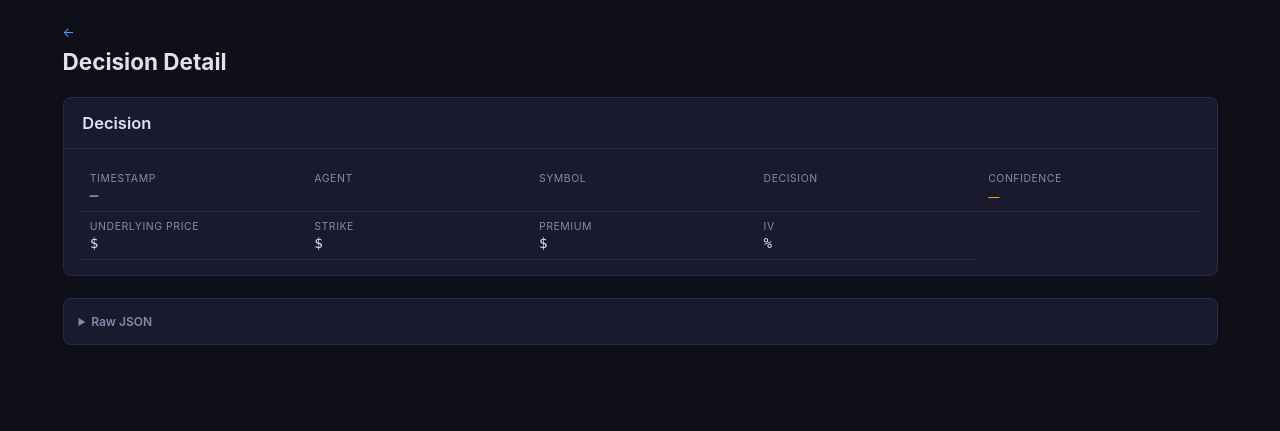
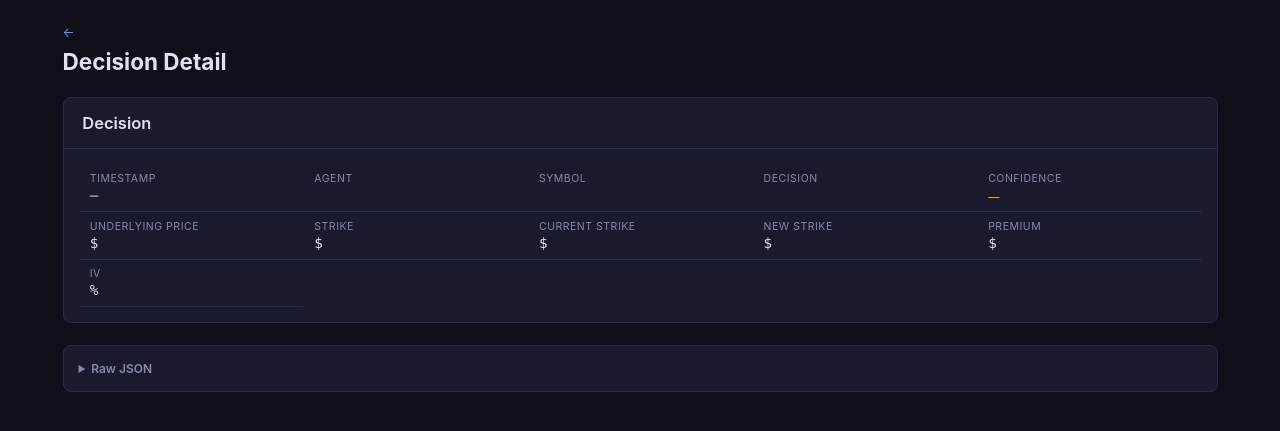
Before and after one commit to dsanchor/stock-options-manager, a FastAPI app: template web/templates/decision_detail.html in a window 1280 px wide. Shown: the part 55-486 px from the top of the page. Run offline with FastAPI, Linux system fonts and the light colour scheme; the template is opened without the code that fills it, so the values that code supplies are empty.

Commit message:
fix: monitor signal empty fields + close button on rolled positions
- Normalize monitor-agent decision payloads: add strike/expiration/
  decision aliases from new_strike/current_strike etc. in agent_runner.py
- Roll-from-decision API: fallback to new_strike/current_strike when
  strike field is missing
- decision_detail.html: show current→new strike/expiration for roll
  signals, fallback field resolution
- Close/Delete handlers: add stopPropagation + encodeURIComponent for
  position IDs with special characters (e.g. dots in strike floats)

Co-authored-by: Copilot <223556219+Copilot@users.noreply.github.com>

```diff
--- a/web/app.py
+++ b/web/app.py
@@ -398,8 +398,12 @@ async def api_roll_position_from_decision(request: Request, symbol: str,
             return JSONResponse({"error": f"Decision {decision_id} not found"},
                                 status_code=404)
 
-        strike = decision.get("strike")
-        expiration = decision.get("expiration")
+        strike = (decision.get("strike")
+                  or decision.get("new_strike")
+                  or decision.get("current_strike"))
+        expiration = (decision.get("expiration")
+                      or decision.get("new_expiration")
+                      or decision.get("current_expiration"))
         agent_type = decision.get("agent_type")
         position_id = decision.get("position_id")
 
--- a/web/templates/decision_detail.html
+++ b/web/templates/decision_detail.html
@@ -58,16 +58,38 @@
             <div class="detail-value mono">${{ decision.underlying_price }}</div>
         </div>
         {% endif %}
-        {% if decision.strike is not none %}
+        {% set d_strike = decision.strike if decision.strike is not none else (decision.new_strike if decision.new_strike is not none else decision.current_strike) %}
+        {% set d_expiration = decision.expiration or decision.new_expiration or decision.current_expiration %}
+        {% if d_strike is not none %}
         <div class="detail-field">
             <div class="detail-label">Strike</div>
-            <div class="detail-value mono">${{ decision.strike }}</div>
+            <div class="detail-value mono">${{ d_strike }}</div>
         </div>
         {% endif %}
-        {% if decision.expiration %}
+        {% if d_expiration %}
         <div class="detail-field">
             <div class="detail-label">Expiration</div>
-            <div class="detail-value mono">{{ decision.expiration }}</div>
+            <div class="detail-value mono">{{ d_expiration }}</div>
+        </div>
+        {% endif %}
+        {% if decision.current_strike is not none and decision.new_strike is not none %}
+        <div class="detail-field">
+            <div class="detail-label">Current Strike</div>
+            <div class="detail-value mono">${{ decision.current_strike }}</div>
+        </div>
+        <div class="detail-field">
+            <div class="detail-label">New Strike</div>
+            <div class="detail-value mono">${{ decision.new_strike }}</div>
+        </div>
+        {% endif %}
+        {% if decision.current_expiration and decision.new_expiration %}
+        <div class="detail-field">
+            <div class="detail-label">Current Expiration</div>
+            <div class="detail-value mono">{{ decision.current_expiration }}</div>
+        </div>
+        <div class="detail-field">
+            <div class="detail-label">New Expiration</div>
+            <div class="detail-value mono">{{ decision.new_expiration }}</div>
         </div>
         {% endif %}
         {% if decision.premium is not none %}
```
Also changed, not shown: src/agent_runner.py (+15 -0 lines), web/templates/symbol_detail.html (+6 -4 lines).
